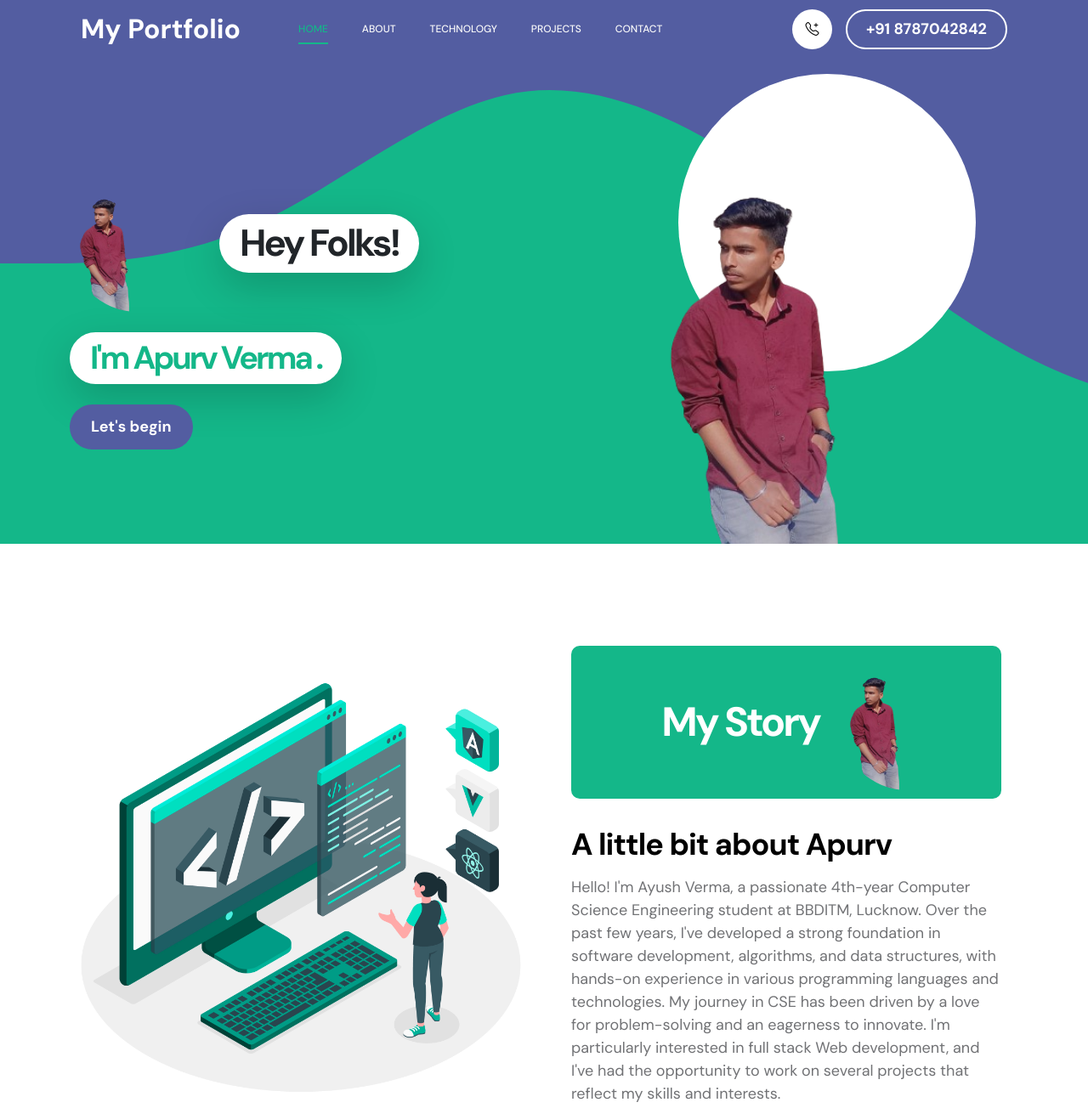
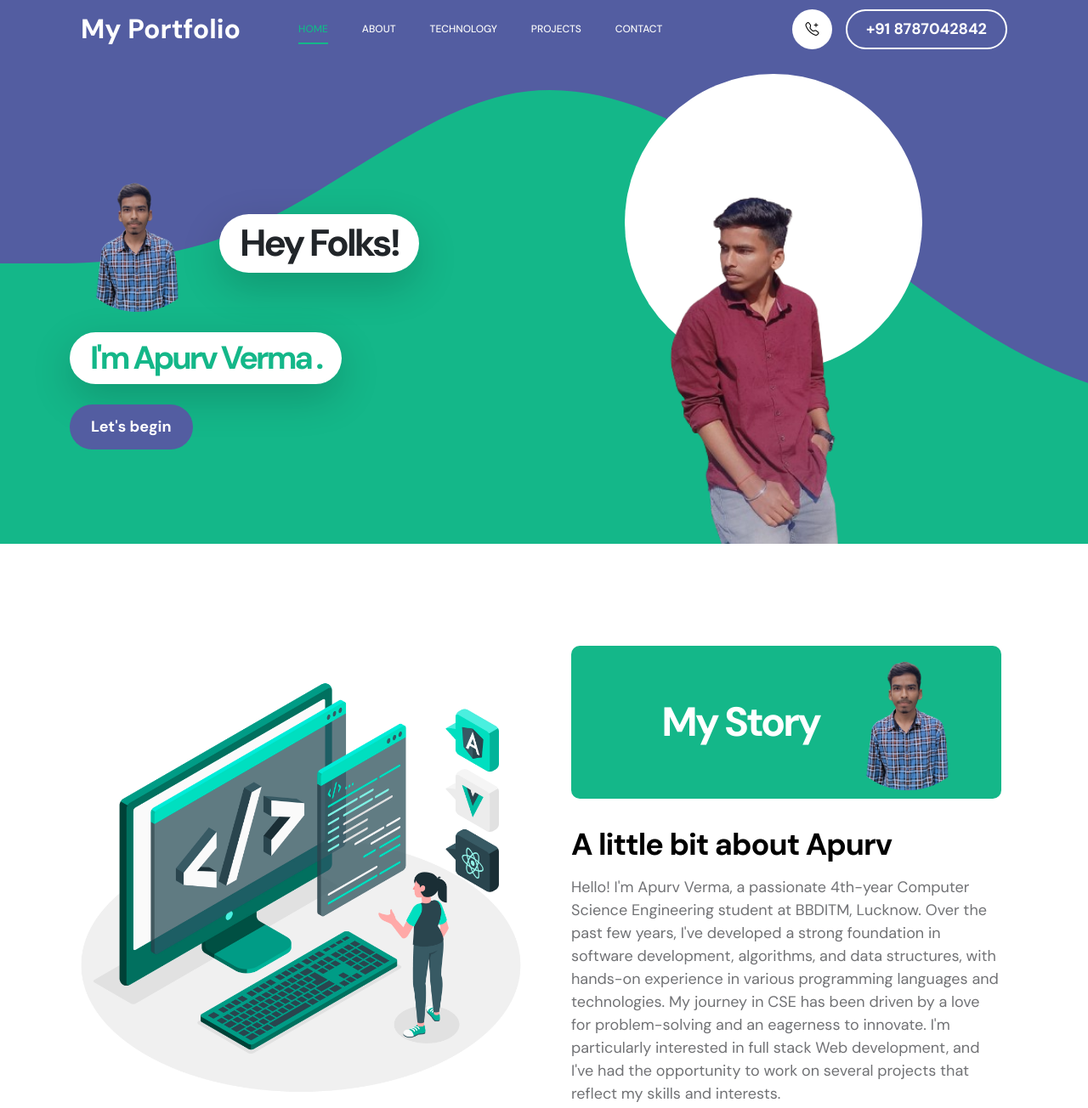
Before and after one commit to apurv456/Portfolio, a plain HTML site: page index.html in a window 1280 px wide. Shown: the part 20-1324 px from the top of the page at 85% size. Drawn offline with Linux system fonts and the light colour scheme.

Commit message:
Changes done

```diff
--- a/index.html
+++ b/index.html
@@ -94,7 +94,7 @@
                         <div class="col-lg-7 col-12">
                             <div class="hero-text">
                                 <div class="hero-title-wrap d-flex align-items-center mb-4">
-                                    <img src="images/apurv_photu-removebg.png" class="avatar-image avatar-image-medium img-fluid " alt="">
+                                    <img src="images/avpic(1).png" class="avatar-image avatar-image-medium img-fluid " alt="">
 
                                     <h1 class="hero-title ms-3 mb-0">Hey Folks!</h1>
                                 </div>
@@ -104,7 +104,7 @@
                             </div>
                         </div>
 
-                        <div class="col-lg-5 col-12 position-relative">
+                        <div class="col-lg-1 col-12 position-relative">
                             <div class="hero-image-wrap"></div>
                             <!-- image apurv -->
                             <img src="images/apurv_photu-removebg.png" class="hero-image img-fluid mb-5" alt="">
@@ -131,12 +131,12 @@
                                 <div class="section-title-wrap d-flex justify-content-end align-items-center mb-4">
                                     <h2 class="text-white me-4 mb-0">My Story</h2>
 
-                                    <img src="images/apurv_photu-removebg.png" class="avatar-image img-fluid" alt="">
+                                    <img src="images/avpic(1).png" class="avatar-image img-fluid" alt="">
                                 </div>
 
                                 <h3 class="pt-2 mb-3">A little bit about Apurv</h3>
 
-<p>Hello! I'm Ayush Verma, a passionate 4th-year Computer Science Engineering student at BBDITM, Lucknow. Over the past few years, I've developed a strong foundation in software development, algorithms, and data structures, with hands-on experience in various programming languages and technologies. My journey in CSE has been driven by a love for problem-solving and an eagerness to innovate. I'm particularly interested in full stack Web development, and I've had the opportunity to work on several projects that reflect my skills and interests.</p>
+<p>Hello! I'm Apurv Verma, a passionate 4th-year Computer Science Engineering student at BBDITM, Lucknow. Over the past few years, I've developed a strong foundation in software development, algorithms, and data structures, with hands-on experience in various programming languages and technologies. My journey in CSE has been driven by a love for problem-solving and an eagerness to innovate. I'm particularly interested in full stack Web development, and I've had the opportunity to work on several projects that reflect my skills and interests.</p>
 
                             </div>
                         </div>
@@ -198,7 +198,7 @@
 
                                     <p>
                                         <span class="profile-small-title">Hobbies</span>
-                                         <span><a href="tel: +91 6306546643">Travel,Cricket,,Movies</a></span>
+                                         <span><a href="tel: +91 6306546643">Travel,Cricket,Movies</a></span>
                                     </p>
 
                                     <p>
```
Also changed, not shown: images/WhatsApp_Image_2024-08-17_at_8.04.41_PM-removebg-preview.png (deleted), images/apurv_final.jpeg (deleted), images/apurv_photu2.jpeg (deleted), images/avpic(1).png (added), images/ayush-removebg-preview.png (deleted), images/ayush.jpeg (deleted).
